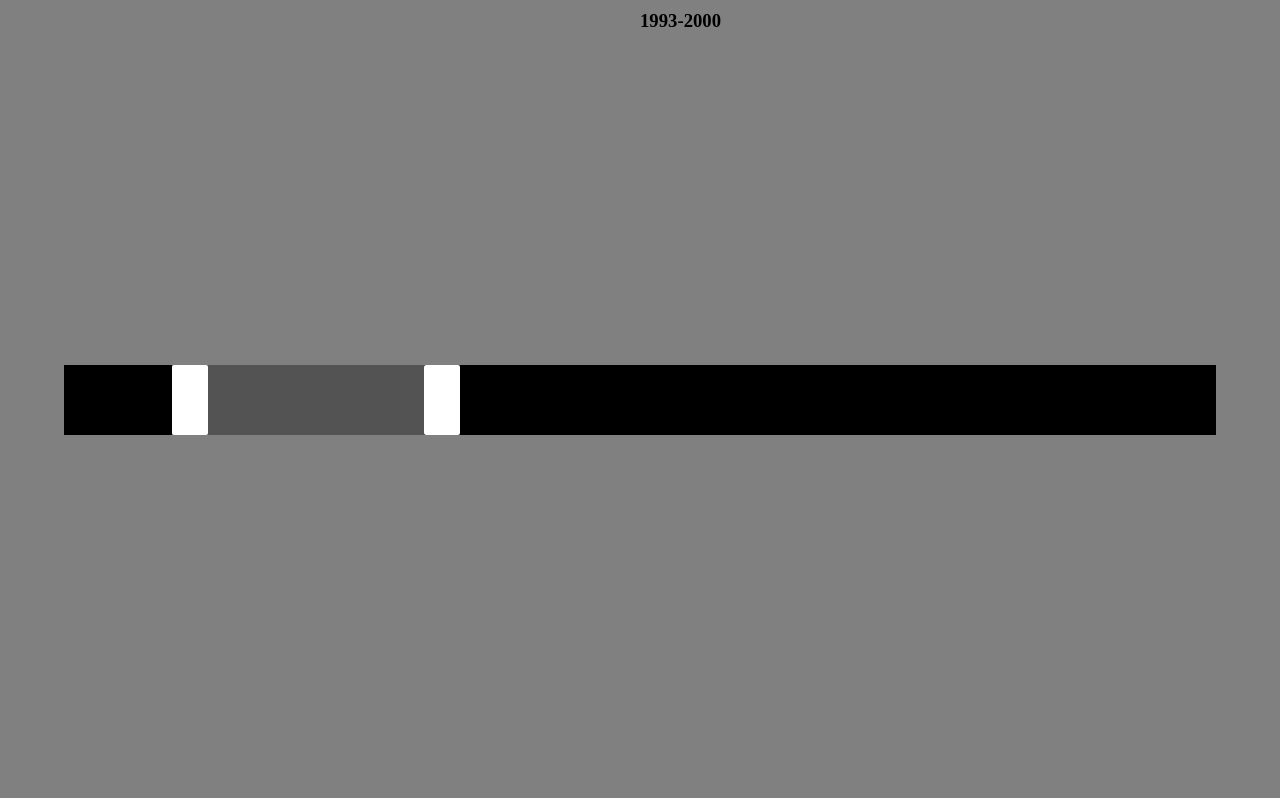
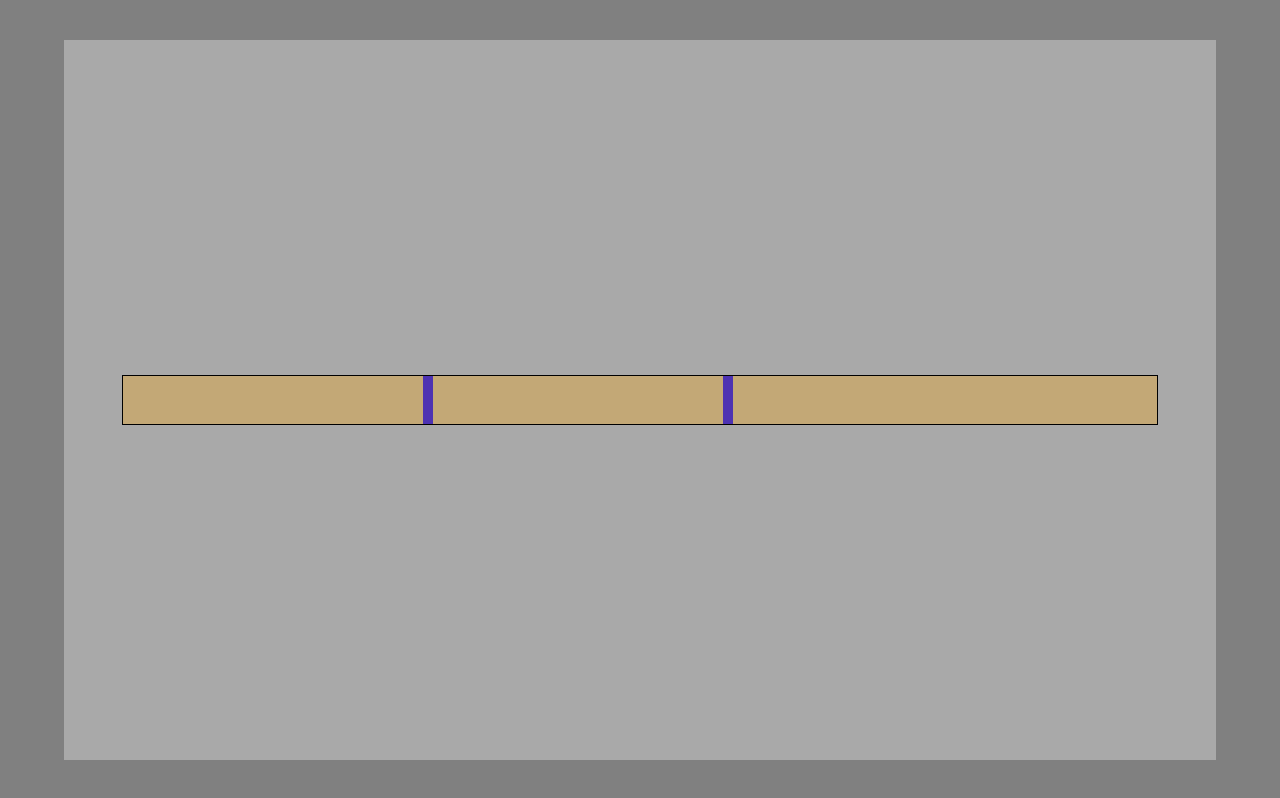
Before and after one commit to aiacuone/Multi-Range-Slider, a React (Create React App) app: page / in a window 1280 px wide. Built offline with nearby package versions, Linux system fonts and the light colour scheme.

Commit message:
not functional, basic structure complete

```diff
--- a/src/MultiRange.js
+++ b/src/MultiRange.js
@@ -1,124 +1,92 @@
-import React, { useState, useEffect, useRef } from 'react'
+import React, { useRef, useEffect, useState } from 'react'
 import './multiRange.css'
 
 export default function MultiRange() {
-	let [min, setMin] = useState(3)
-	let [max, setMax] = useState(10)
-	let [minDrag, setMinDrag] = useState(false)
-	let [maxDrag, setMaxDrag] = useState(false)
-	let [trackWidth, setTrackWidth] = useState(0)
-	let [trackFill, setTrackFill] = useState(undefined)
-	let [maxTrackWidth, setMaxTrackWidth] = useState('')
+	let [totalTrackWidth, setTotalTrackWidth] = useState()
+	let [thumbMin, setThumbMin] = useState(300)
+	let [thumbMax, setThumbMax] = useState(600)
+	let [trackCursorPosition, setTrackCursorPosition] = useState()
+	let [dragMax, setDragMax] = useState(false)
+	let [dragMin, setDragMin] = useState(false)
+	let track = useRef()
 
-	let track = useRef()
-	let step = 2
-	let minValue = 1990
-	let maxValue = 2022
-	let pixelsPerRatio = Math.ceil(maxTrackWidth / (maxValue - minValue))
-
-	//Finds the Closest Thumb
-	function handleMouseDown() {
-		let minDistance = Math.abs(trackWidth - min * pixelsPerRatio)
-		let maxDistance = Math.abs(trackWidth - max * pixelsPerRatio)
-		if (minDistance <= maxDistance && trackWidth < maxTrackWidth) {
-			setMin(Math.round(trackWidth / pixelsPerRatio))
-			setMinDrag(true)
-		} else if (minDistance >= maxDistance && trackWidth < maxTrackWidth) {
-			setMax(Math.round(trackWidth / pixelsPerRatio))
-			setMaxDrag(true)
-		}
-	}
-
-	//Gets Width % of Track
-	function handleMove(e) {
-		let parentPixelWidth =
-			e.pageX -
-			(e.target.parentElement.offsetParent.offsetLeft +
-				e.target.parentElement.offsetLeft)
-
-		let pixelWidth =
-			e.pageX - (e.target.offsetParent.offsetLeft + e.target.offsetLeft)
-
-		e.target.className !== 'track' && setTrackWidth(parentPixelWidth)
-		e.target.className === 'track' && setTrackWidth(pixelWidth)
-	}
+	let min = 1990
+	let max = 2021
+	let pixelRatio = Math.round(totalTrackWidth / (max - min))
 
 	useEffect(() => {
-		//Sets the maximum length of track
-		setMaxTrackWidth(track.current.clientWidth)
+		setTotalTrackWidth(track.current.clientWidth)
 
-		//Sets Track Fill Width
-		setTrackFill(parseInt((max - min) * pixelsPerRatio))
-
-		//Sets the Thumb Position
-		if (
-			minDrag &&
-			trackWidth % pixelsPerRatio < 13 &&
-			trackWidth < maxTrackWidth &&
-			trackWidth < max * pixelsPerRatio
-		) {
-			setMin(Math.round(trackWidth / pixelsPerRatio))
+		if (dragMin && trackCursorPosition % pixelRatio < 5) {
+			console.log(trackCursorPosition / pixelRatio)
+			setThumbMin(trackCursorPosition)
 		}
-		if (
-			maxDrag &&
-			trackWidth % pixelsPerRatio < 13 &&
-			trackWidth < maxTrackWidth &&
-			trackWidth > min * pixelsPerRatio
-		) {
-			setMax(Math.round(trackWidth / pixelsPerRatio))
+		if (dragMax && trackCursorPosition % pixelRatio < 5) {
+			setThumbMax(trackCursorPosition)
 		}
 
-		//Event listeners to stop bug when mouse leaves page or component, that thumb locks into moving
+		document.body.addEventListener('mouseleave', handleMouseUp)
 		document.body.addEventListener('mouseup', handleMouseUp)
-		document.body.addEventListener('mouseleave', handleMouseUp)
+		window.addEventListener('resize', handleResize)
 
 		return () => {
+			document.body.removeEventListener('mouseleave', handleMouseUp)
+			window.removeEventListener('resize', handleResize)
 			document.body.removeEventListener('mouseup', handleMouseUp)
-			document.body.removeEventListener('mouseleave', handleMouseUp)
 		}
 	})
 
+	function handleResize() {
+		setTotalTrackWidth(track.current.clientWidth)
+	}
+
 	function handleMouseUp() {
-		setMinDrag(false)
-		setMaxDrag(false)
+		setDragMax(false)
+		setDragMin(false)
 	}
+
+	function handleMouseDown() {
+		// console.log(Math.abs(trackCursorPosition - thumbMin))
+		Math.abs(trackCursorPosition - thumbMin) <
+		Math.abs(trackCursorPosition - thumbMax)
+			? setDragMin(true)
+			: setDragMax(true)
+	}
+	// function handleMouseDown(callback) {
+	// 	callback(true)
+	// }
+
+	// console.log(dragMin, dragMax)
+
+	// console.log(pixelRatio)
 
 	return (
 		<div class="multiRange">
-			<div>
-				<h3>
-					{minValue + min}-{minValue + max}
-				</h3>
-			</div>
-			<div
-				class="track"
-				ref={track}
-				onMouseMove={handleMove}
-				onMouseDown={handleMouseDown}>
-				<div
-					class="rangeFill"
-					onMouseDown={(e) => e.preventDefault()}
-					style={{
-						left: min * pixelsPerRatio + 'px',
-						right: max * pixelsPerRatio + 'px',
-						width: trackFill,
-					}}
-				/>
+			<div ref={track} class="track">
+				<div class="visualTrack" style={{ width: pixelRatio * (max - min) }} />
+
 				<div
 					class="thumb min"
-					onMouseDown={(e) => e.preventDefault()}
-					style={{
-						left: min * pixelsPerRatio + 'px',
-						width: pixelsPerRatio + 'px',
+					onMouseMove={(e) => {
+						setTrackCursorPosition(e.pageX - e.target.parentElement.offsetLeft)
 					}}
+					// onMouseDown={() => handleMouseDown(setDragMin)}
+					style={{ left: thumbMin }}
 				/>
 				<div
 					class="thumb max"
-					onMouseDown={(e) => e.preventDefault()}
-					style={{
-						left: max * pixelsPerRatio + 'px',
-						width: pixelsPerRatio + 'px',
+					onMouseMove={(e) => {
+						setTrackCursorPosition(e.pageX - e.target.parentElement.offsetLeft)
 					}}
+					// onMouseDown={() => handleMouseDown(setDragMax)}
+					style={{ left: thumbMax }}
+				/>
+				<div
+					class="tracker"
+					onMouseMove={(e) => {
+						setTrackCursorPosition(e.pageX - e.target.parentElement.offsetLeft)
+					}}
+					onMouseDown={handleMouseDown}
 				/>
 			</div>
 		</div>
--- a/src/multiRange.css
+++ b/src/multiRange.css
@@ -1,46 +1,38 @@
 .multiRange{
-    height: 100%;
-    width: 100%;
-    /* background: brown; */
+  width: 90%;
+  height: 90%;
   display: flex;
   justify-content: center;
   align-items: center;
-    flex-direction: column;
+  background: darkgrey;
+}
+
+.track{
+  width: 90%;
+  height: 50px;
+  border: 1px black solid;
+  /* opacity: .3; */
   position: relative;
 }
 
-  .track{
-    height: 70px;
-    width: 90%;
-    background: black;
-    display: flex;
-    align-items: center;
-    position: relative;
-    /* border-radius: 10px; */
-    /* border-right: 10px black solid; */
-    cursor: pointer;
-  }
-
-  .widthTracker{
+.tracker{
   width: 100%;
-    height: 80px;
-    background: blue;
+  height: 100%;
+  background: orange;
+  opacity: .3;
   position: absolute;
-    opacity:.5;
 }
 
 .thumb{
-    position: absolute;
   height: 100%;
   width: 10px;
-    border-radius: 2px;
-    background: rgb(255, 255, 255);
-    cursor: pointer;
+  background: blue;
+  position: absolute;
+  /* left: 0; */
 }
 
-  .rangeFill{
+.visualTrack{
+  height: 100%;
+  /* background: green; */
   position: absolute;
-    height: 100%;
-    /* width: 100%; */
-    background: rgb(83, 83, 83);
 }
```
Lines whose indentation alone changed are shown as unchanged.
